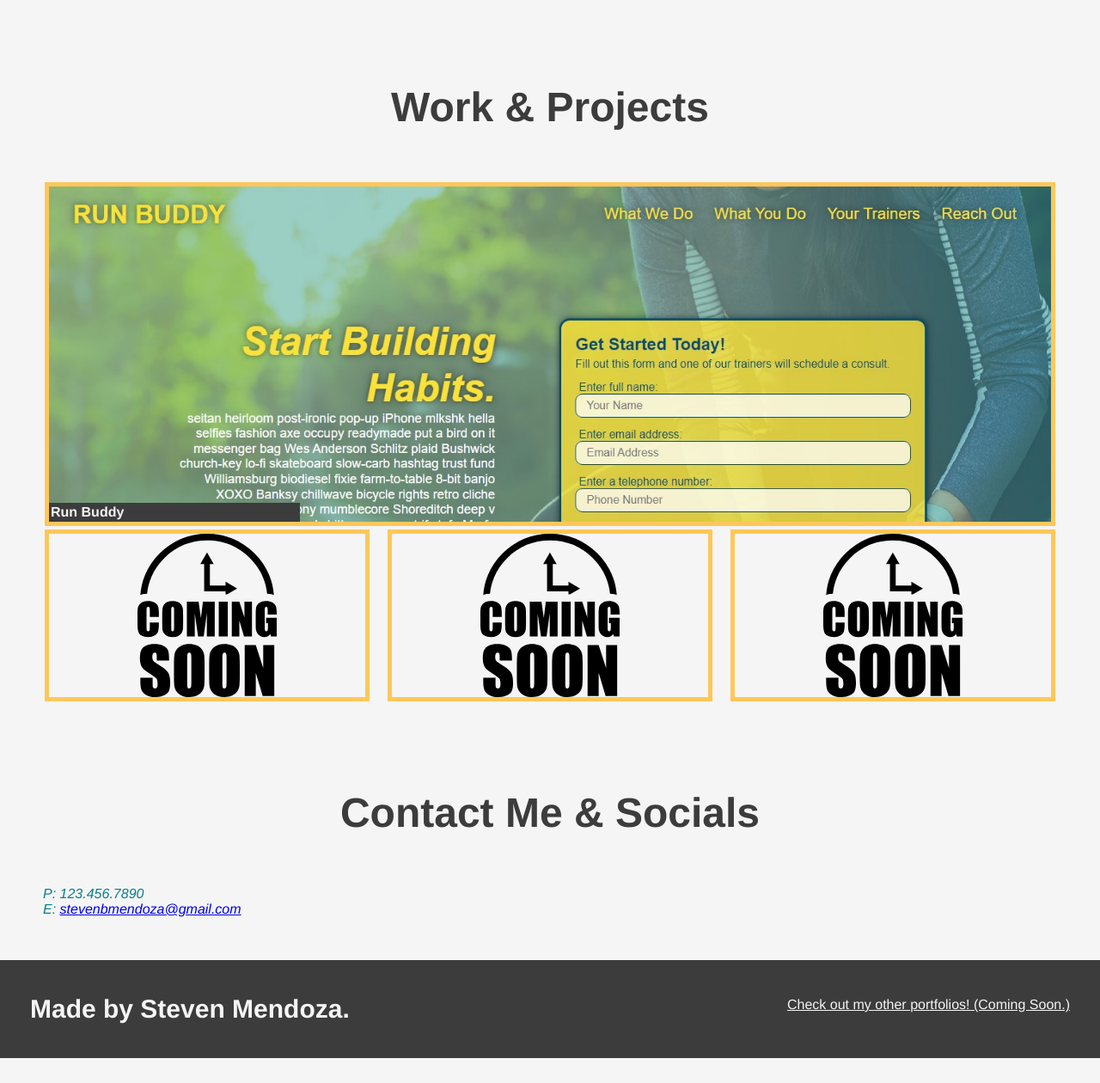
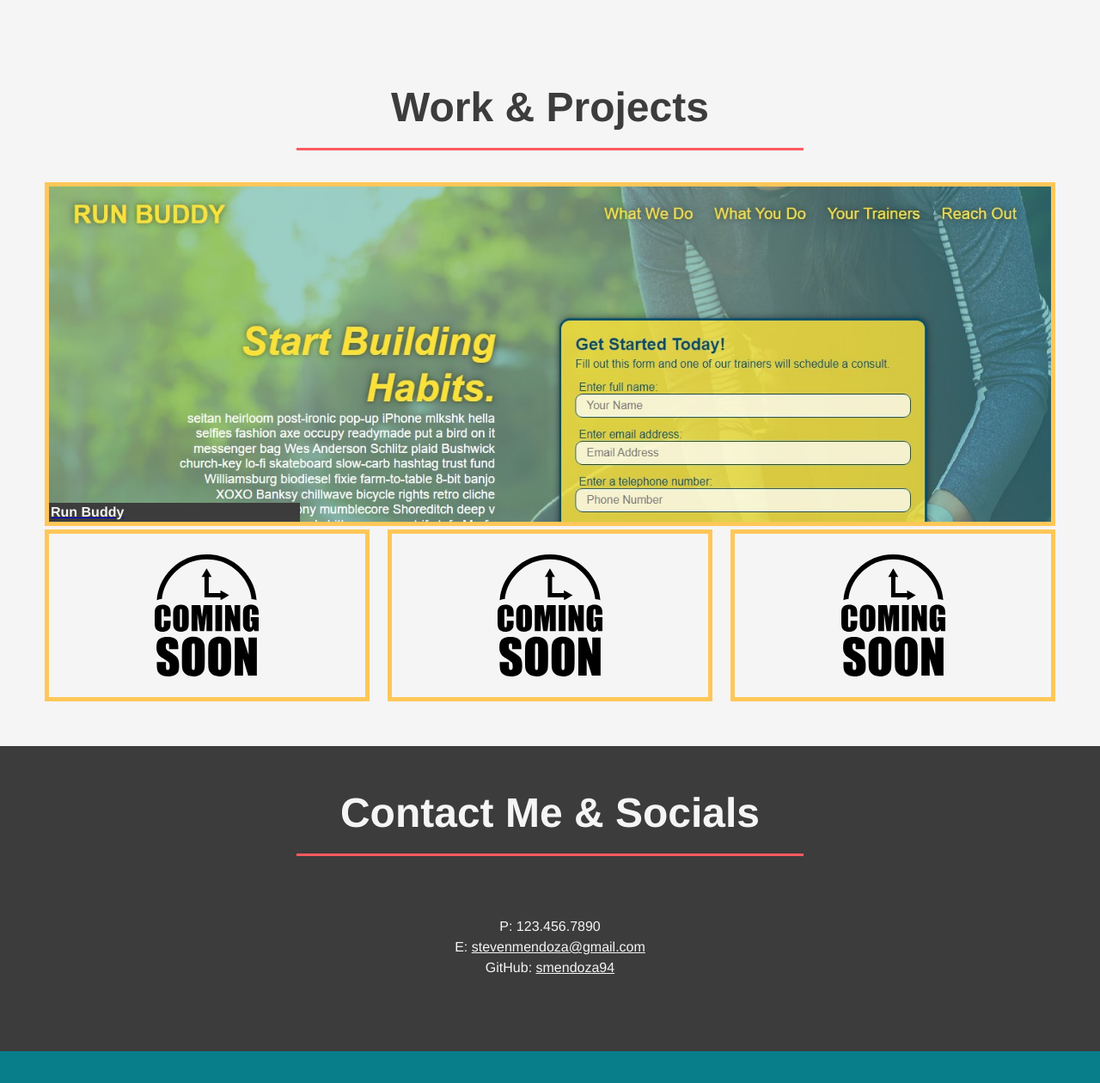
Before and after one commit to smendoza94/first_portfolio, a plain HTML site: page index.html in a window 1280 px wide. Shown: the part 700-1960 px from the top of the page at 86% size. Before the commit the page ends 1931 px from the top, so only its background shows below. Drawn offline with Linux system fonts and the light colour scheme.

Commit message:
format socials section, added hover and links to work section

```diff
--- a/assests/css/style.css
+++ b/assests/css/style.css
@@ -78,7 +78,7 @@ footer {
     display: flex;
     justify-content: space-between;
     flex-wrap: wrap;
-    background: var(--secondary-color);
+    background: var(--tertiary-color);
     width: 100%;
     padding: 40px 35px;
 }
@@ -113,7 +113,7 @@ section {
 }
 
 .primary-border {
-    border-color: var(--primary-color);
+    border-color: var(--quaternary-color);
 }
 
 .secondary-border {
@@ -187,7 +187,24 @@ section {
     flex-direction: column;
 }
 
-.projects div h3 {
+.projects a {
+    width: 32%;
+    height: 200px;
+    margin: 2px;
+    border: solid 5px var(--quinary-color);
+    display: flex;
+    flex-direction: column;
+}
+
+.projects div:hover{
+    opacity: 0.5;
+}
+
+.projects a:hover{
+    opacity: 0.5;
+}
+
+.projects a h3 {
     font-size: 16px;
     background: var(--secondary-color);
     color: var(--primary-color);
@@ -196,17 +213,9 @@ section {
     width: 25%;
 }
 
-.projects div p {
-    font-size: 14px;
-    background: var(--secondary-color);
-    color: var(--tertiary-color);
-    padding: 3px;
-    margin-top: auto;
-}
-
 .projects div img {
-    height: 100%;
-    margin: 0 auto;
+    height: 75%;
+    margin: auto auto;
 }
 
 #project-1 {
@@ -215,3 +224,47 @@ section {
     background-image: url("../images/run-buddy-snippet.jpg");
     background-size: cover;
 }
+
+#socials {
+    background: var(--secondary-color);
+}
+
+.socials h2 {
+    color: var(--primary-color);
+}
+
+.social-info {
+    display: flex;
+    justify-content: space-between;
+    flex-wrap: wrap;
+}
+
+.social-info > * {
+    flex: 1;
+    margin: 15px;
+}
+
+.social-info div {
+    color: var(--primary-color);
+}
+
+.social-info h2 {
+    color: var(--primary-color);
+    font-size: 32px;
+}
+
+.social-info address {
+    margin: 20px 0;
+    line-height: 1.5;
+    font-size: 16px;
+    font-style: normal;
+    text-align: center;
+}
+
+.social-info a {
+    color: var(--primary-color);
+}
+
+.flex-row {
+    display: flex;
+}
--- a/index.html
+++ b/index.html
@@ -55,25 +55,25 @@
             <h2 class="section-title primary-border">Work & Projects</h2>
         </div>
         <div class="projects">
-            <div id="project-1">
-                <h3>Run Buddy</h3>
-                <!-- <p>Sign-up service</p> -->
-            </div>
+            <a id="project-1" href="https://smendoza94.github.io/run-buddy/" target="_blank">
+                        <h3>Run Buddy</h3>
+            </a>
             <div><img src="./assests/images/coming-soon.svg" alt="Coming Soon Placeholder."></div>
             <div><img src="./assests/images/coming-soon.svg" alt="Coming Soon Placeholder."></div>
             <div><img src="./assests/images/coming-soon.svg" alt="Coming Soon Placeholder."></div>
         </div>
     </section>
 
-    <section id="socials">
+    <section id="socials" class="socials">
         <div class="flex-row">
             <h2 class="section-title primary-border">Contact Me & Socials</h2>
         </div>
-        <div class="contact-info">
+        <div class="social-info">
             <div>
                 <address>
-                    P: 123.456.7890 </br>
-                    E: <a href="mailto:stevenbmendoza@gmail.com">stevenbmendoza@gmail.com</a>
+                    P: 123.456.7890</br>
+                    E: <a href="mailto:stevenmendoza@gmail.com">stevenmendoza@gmail.com</a></br>
+                    GitHub: <a href="https://github.com/smendoza94" target="_blank">smendoza94</a>
                 </address>
             </div>
         </div>
```
